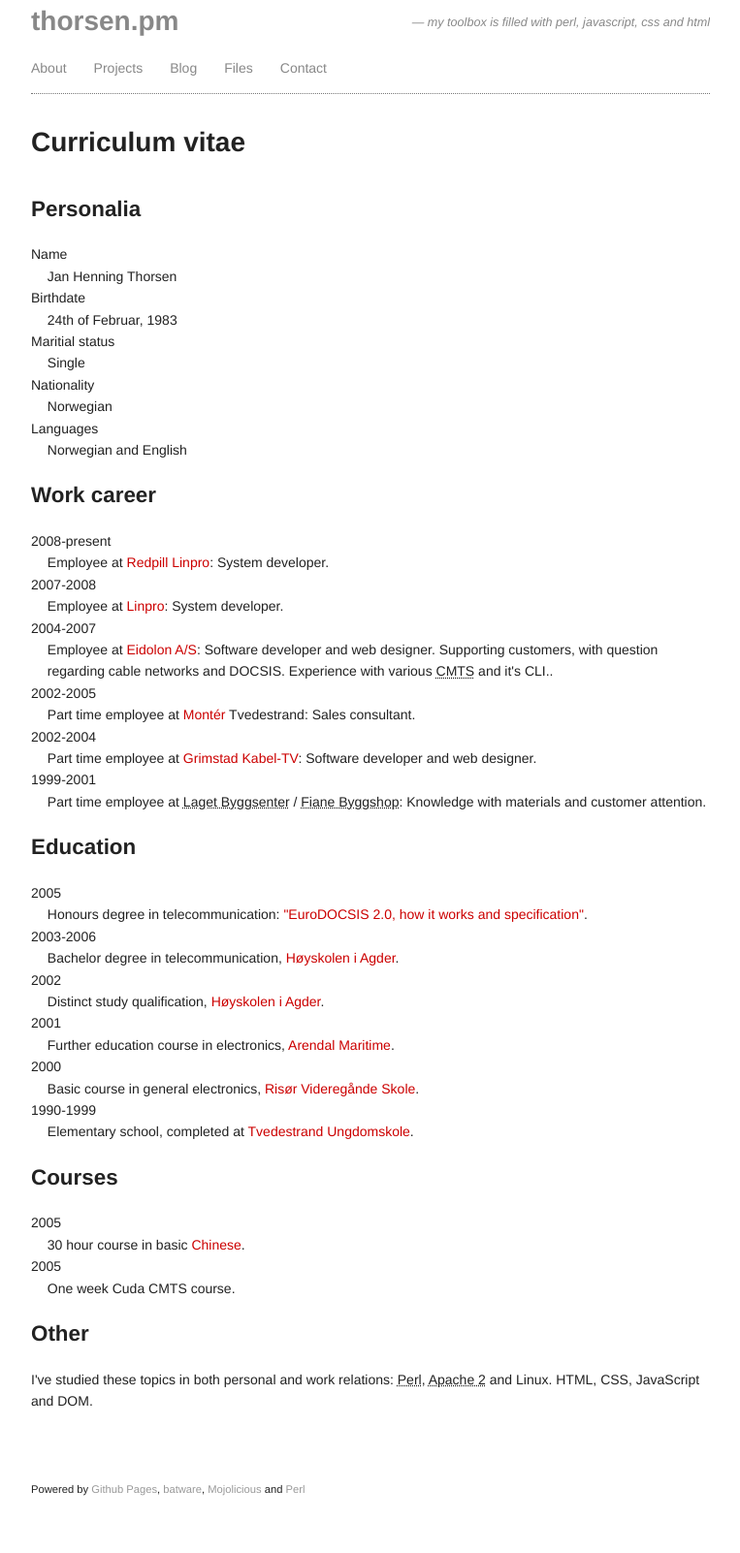
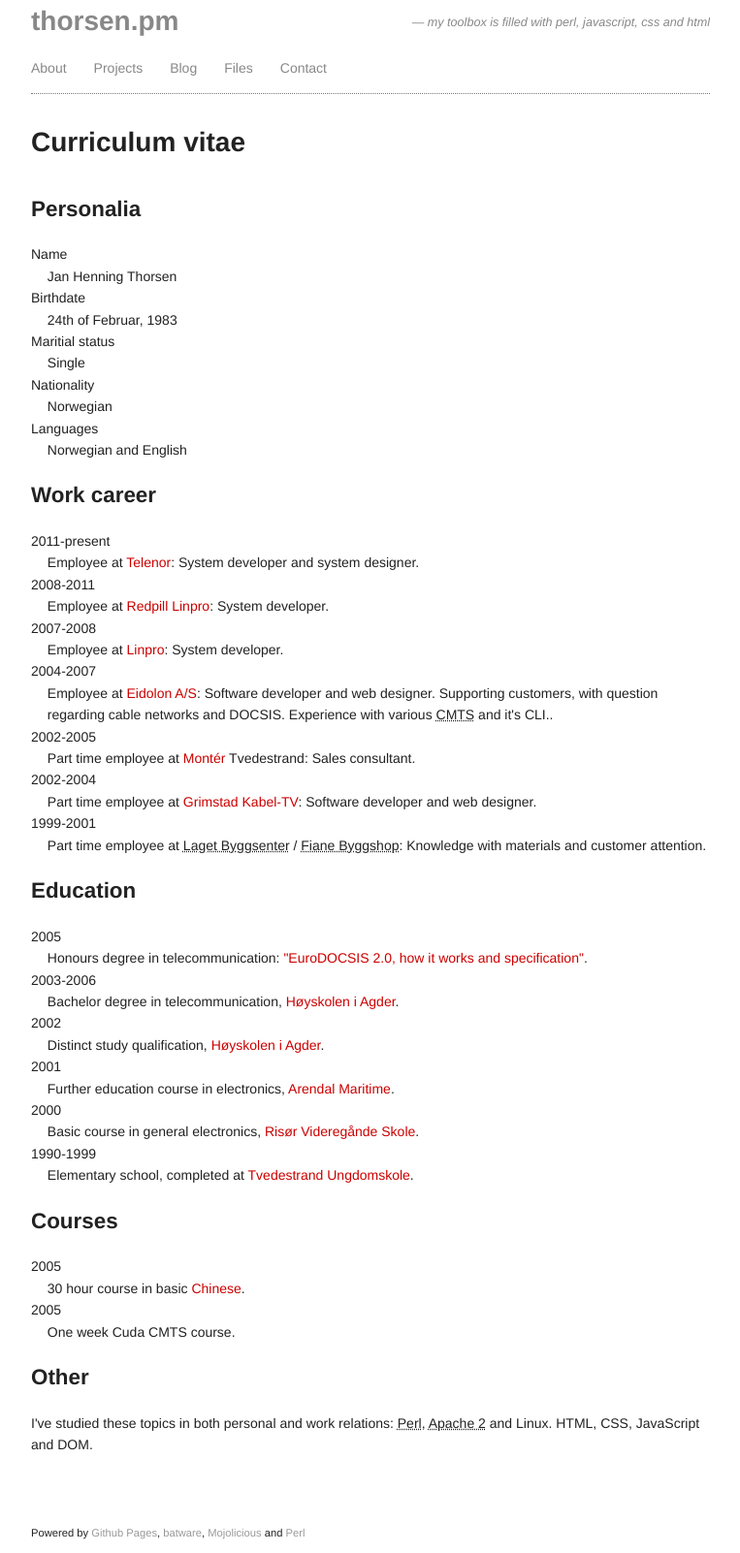
Before and after one commit to kberov/jhthorsen.github.com, a Jekyll site: the page built from about/cv/index.html, in a window 1280 px wide. Shown: the whole page at 97% size, without its empty margins (258-1021 px from the left). Built offline with Jekyll 4.4.1, drawn with Linux system fonts in a browser that asks for light colours; before the commit the page ends 1557 px from its top, so only the background shows below that.

Commit message:
Add Telenor to cv

```diff
--- a/about/cv/index.html
+++ b/about/cv/index.html
@@ -22,7 +22,9 @@ title: Curriculum vitae
 <div class="row">
   <h2>Work career</h2>
   <dl>
-    <dt>2008-present</dt>
+    <dt>2011-present</dt>
+    <dd>Employee at <a href="http://telenor.com">Telenor</a>: System developer and system designer.</dd>
+    <dt>2008-2011</dt>
     <dd>Employee at <a href="http://redpill-linpro.no" title="formerly known as Linpro">Redpill Linpro</a>: System developer.</dd>
     <dt>2007-2008</dt>
     <dd>Employee at <a href="http://linpro.no">Linpro</a>: System developer.</dd>
```
